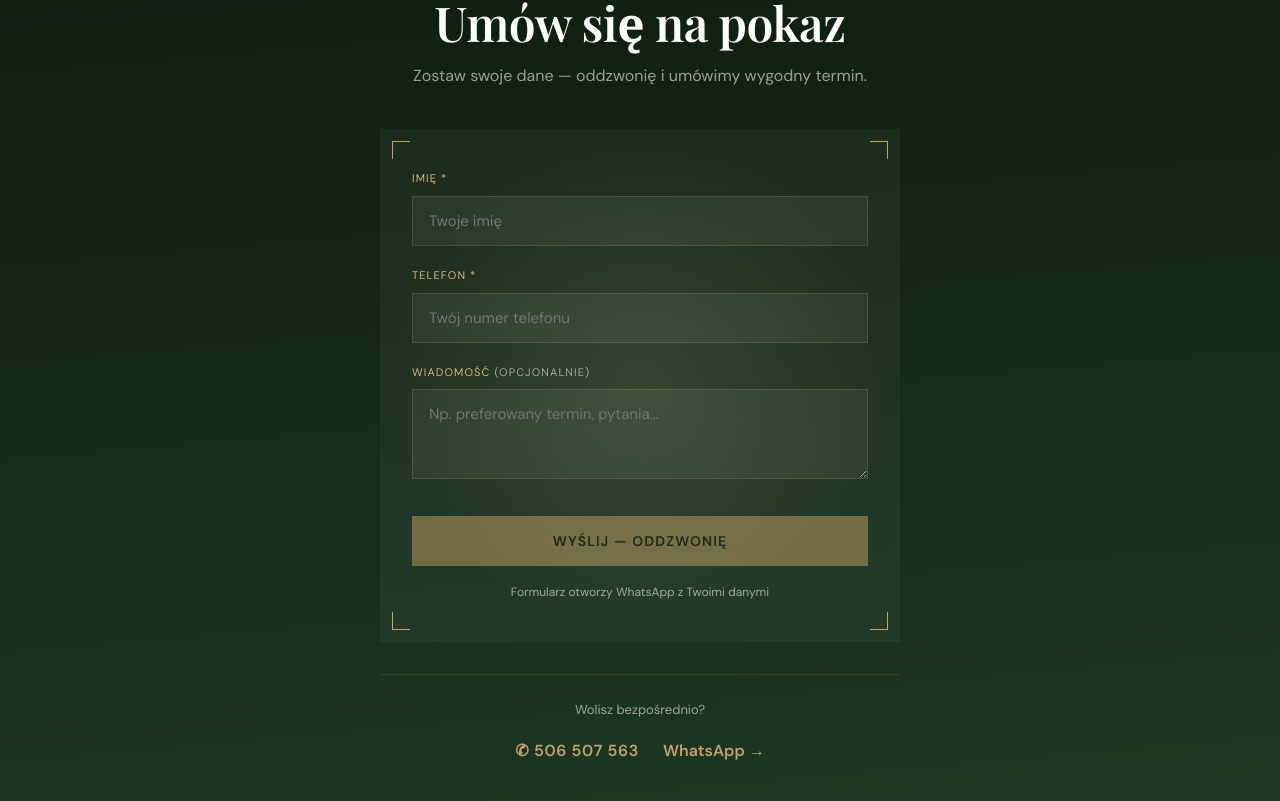
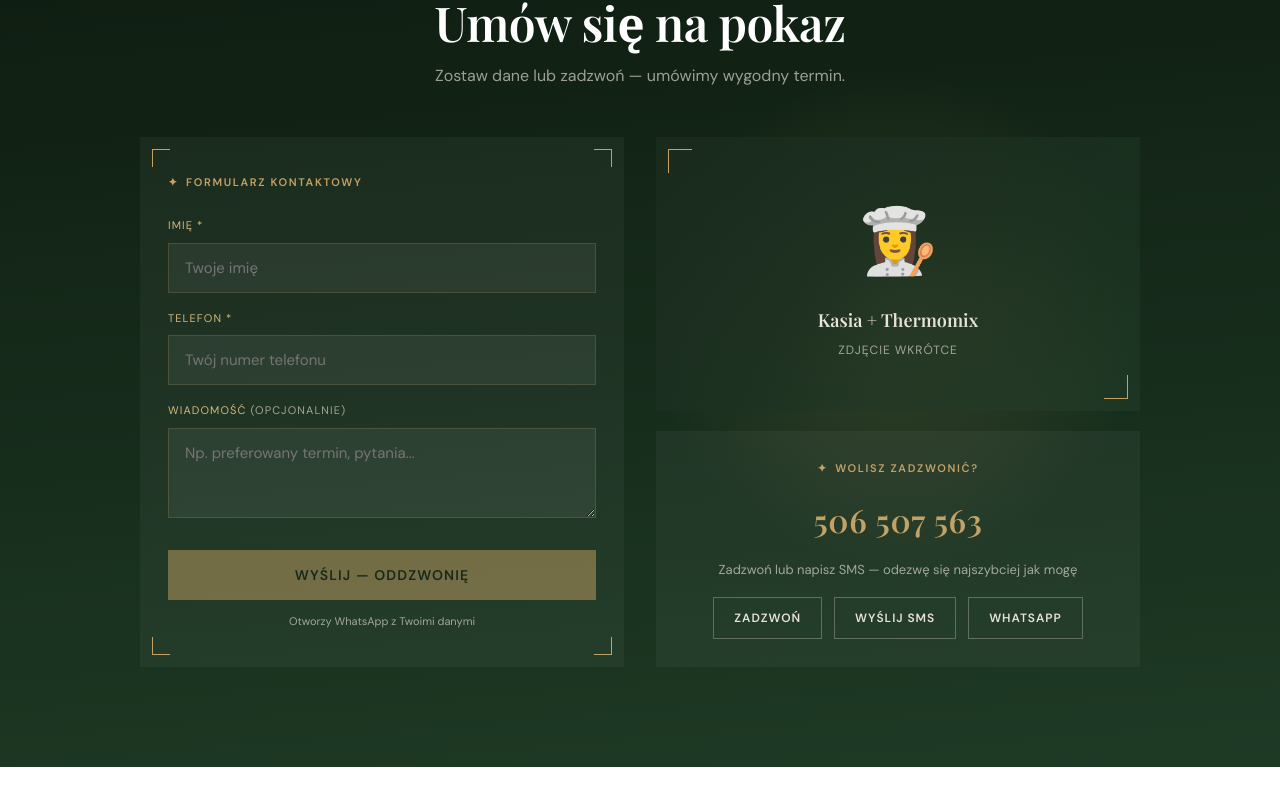
Before and after one commit to Vistechnologie/kaminskakatarzyna-website, a React (Vite) app: page / in a window 1280 px wide. Shown: the part 8119-8920 px from the top of the page. Built offline with nearby package versions, Linux system fonts and the light colour scheme; a web font is replaced by a local one.

Commit message:
v3: two-column booking layout

```diff
--- a/src/App.jsx
+++ b/src/App.jsx
@@ -772,50 +772,62 @@ function Booking() {
     setTimeout(() => setSent(false), 5000);
   };
 
+  const inputStyle = {
+    width: "100%", padding: "14px 16px", background: "rgba(255,255,255,0.06)",
+    border: `1px solid rgba(196,162,101,0.2)`, color: C.textOnDark,
+    fontSize: 15, fontFamily: fontSans, outline: "none",
+  };
+
   return (
     <section id="rezerwacja" style={{
       background: `linear-gradient(175deg, ${C.dark} 0%, ${C.forest} 100%)`,
-      padding: "100px 24px", textAlign: "center", position: "relative", overflow: "hidden",
+      padding: "100px 24px", position: "relative", overflow: "hidden",
     }}>
       <div style={{
-        position: "absolute", top: "50%", left: "50%", transform: "translate(-50%, -50%)",
+        position: "absolute", top: "50%", left: "70%", transform: "translate(-50%, -50%)",
         width: 500, height: 500, borderRadius: "50%",
         background: `radial-gradient(circle, ${C.goldGlow} 0%, transparent 70%)`,
         pointerEvents: "none",
       }} />
 
-      <div style={{ maxWidth: 520, margin: "0 auto", position: "relative" }}>
+      <div style={{ maxWidth: 1000, margin: "0 auto", position: "relative" }}>
+        <div style={{ textAlign: "center", marginBottom: 48 }}>
           <Reveal><div style={S.divider} /></Reveal>
-        <Reveal delay={0.1}>
-          <h2 style={{ ...S.h2Light, marginBottom: 12 }}>Umów się na pokaz</h2>
-          <p style={{ fontSize: 16, color: C.textOnDarkMed, marginBottom: 40, lineHeight: 1.7 }}>
-            Zostaw swoje dane — oddzwonię i umówimy wygodny termin.
-          </p>
-        </Reveal>
+          <Reveal delay={0.1}><h2 style={{ ...S.h2Light, marginBottom: 12 }}>Umów się na pokaz</h2></Reveal>
+          <Reveal delay={0.15}><p style={{ fontSize: 16, color: C.textOnDarkMed, lineHeight: 1.7 }}>
+            Zostaw dane lub zadzwoń — umówimy wygodny termin.
+          </p></Reveal>
+        </div>
 
-        <Reveal delay={0.2}>
+        <div style={{ display: "flex", gap: 32, flexWrap: "wrap", alignItems: "stretch" }}>
+
+          {/* LEFT — FORM */}
+          <Reveal delay={0.2} style={{ flex: "1 1 340px", minWidth: 300 }}>
             <div style={{
               background: "rgba(255,255,255,0.04)", border: `1px solid ${C.goldBorder}`,
-            padding: "40px 32px", position: "relative",
+              padding: "36px 28px", position: "relative", height: "100%",
+              display: "flex", flexDirection: "column",
             }}>
               <GoldCorners size={18} thickness={1} />
 
-            <div style={{ marginBottom: 20 }}>
-              <label style={{ display: "block", fontSize: 11, color: C.goldLight, letterSpacing: "0.1em", textTransform: "uppercase", marginBottom: 8, textAlign: "left" }}>Imię *</label>
-              <input type="text" value={name} onChange={e => setName(e.target.value)} placeholder="Twoje imię"
-                style={{ width: "100%", padding: "14px 16px", background: "rgba(255,255,255,0.06)", border: `1px solid rgba(196,162,101,0.2)`, color: C.textOnDark, fontSize: 15, fontFamily: fontSans, outline: "none" }} />
+              <div style={{ fontSize: 11, color: C.gold, letterSpacing: "0.15em", textTransform: "uppercase", marginBottom: 24, fontWeight: 600 }}>
+                ✦&ensp;Formularz kontaktowy
               </div>
 
-            <div style={{ marginBottom: 20 }}>
-              <label style={{ display: "block", fontSize: 11, color: C.goldLight, letterSpacing: "0.1em", textTransform: "uppercase", marginBottom: 8, textAlign: "left" }}>Telefon *</label>
-              <input type="tel" value={phone} onChange={e => setPhone(e.target.value)} placeholder="Twój numer telefonu"
-                style={{ width: "100%", padding: "14px 16px", background: "rgba(255,255,255,0.06)", border: `1px solid rgba(196,162,101,0.2)`, color: C.textOnDark, fontSize: 15, fontFamily: fontSans, outline: "none" }} />
+              <div style={{ marginBottom: 16 }}>
+                <label style={{ display: "block", fontSize: 11, color: C.goldLight, letterSpacing: "0.1em", textTransform: "uppercase", marginBottom: 8, textAlign: "left" }}>Imię *</label>
+                <input type="text" value={name} onChange={e => setName(e.target.value)} placeholder="Twoje imię" style={inputStyle} />
               </div>
 
-            <div style={{ marginBottom: 28 }}>
+              <div style={{ marginBottom: 16 }}>
+                <label style={{ display: "block", fontSize: 11, color: C.goldLight, letterSpacing: "0.1em", textTransform: "uppercase", marginBottom: 8, textAlign: "left" }}>Telefon *</label>
+                <input type="tel" value={phone} onChange={e => setPhone(e.target.value)} placeholder="Twój numer telefonu" style={inputStyle} />
+              </div>
+
+              <div style={{ marginBottom: 24, flex: 1 }}>
                 <label style={{ display: "block", fontSize: 11, color: C.goldLight, letterSpacing: "0.1em", textTransform: "uppercase", marginBottom: 8, textAlign: "left" }}>Wiadomość <span style={{ color: C.textOnDarkMed }}>(opcjonalnie)</span></label>
                 <textarea value={message} onChange={e => setMessage(e.target.value)} placeholder="Np. preferowany termin, pytania..." rows={3}
-                style={{ width: "100%", padding: "14px 16px", background: "rgba(255,255,255,0.06)", border: `1px solid rgba(196,162,101,0.2)`, color: C.textOnDark, fontSize: 15, fontFamily: fontSans, outline: "none", resize: "vertical" }} />
+                  style={{ ...inputStyle, resize: "vertical" }} />
               </div>
 
               <button onClick={handleSubmit} disabled={!name.trim() || !phone.trim()} style={{
@@ -825,28 +837,67 @@ function Booking() {
               }}>
                 {sent ? "✓ Wysłano!" : "Wyślij — oddzwonię"}
               </button>
-
-            <p style={{ fontSize: 12, color: C.textOnDarkMed, marginTop: 16 }}>
-              Formularz otworzy WhatsApp z Twoimi danymi
+              <p style={{ fontSize: 11, color: C.textOnDarkMed, marginTop: 12, textAlign: "center" }}>
+                Otworzy WhatsApp z Twoimi danymi
               </p>
             </div>
           </Reveal>
 
-        <Reveal delay={0.3}>
-          <div style={{ marginTop: 32, padding: "24px 0", borderTop: `1px solid rgba(196,162,101,0.15)` }}>
-            <p style={{ fontSize: 13, color: C.textOnDarkMed, marginBottom: 16 }}>Wolisz bezpośrednio?</p>
-            <div style={{ display: "flex", gap: 24, justifyContent: "center", flexWrap: "wrap" }}>
-              <a href={`tel:${CONFIG.phoneFormatted}`} style={{ color: C.gold, textDecoration: "none", fontSize: 16, fontWeight: 600, letterSpacing: "0.04em" }}>
-                ✆ {CONFIG.phone}
+          {/* RIGHT — PHOTO + PHONE */}
+          <Reveal delay={0.3} style={{ flex: "1 1 340px", minWidth: 300 }}>
+            <div style={{
+              height: "100%", display: "flex", flexDirection: "column",
+              gap: 20,
+            }}>
+              {/* Photo placeholder */}
+              <div style={{
+                flex: 1, background: `linear-gradient(135deg, ${C.darkCard} 0%, ${C.forestLight}40 100%)`,
+                border: `1px solid ${C.goldBorder}`,
+                display: "flex", flexDirection: "column", alignItems: "center", justifyContent: "center",
+                position: "relative", minHeight: 260,
+              }}>
+                <div style={{ position: "absolute", top: 12, left: 12, width: 24, height: 24, borderTop: `1.5px solid ${C.gold}`, borderLeft: `1.5px solid ${C.gold}` }} />
+                <div style={{ position: "absolute", bottom: 12, right: 12, width: 24, height: 24, borderBottom: `1.5px solid ${C.gold}`, borderRight: `1.5px solid ${C.gold}` }} />
+
+                <span style={{ fontSize: 64, marginBottom: 8 }}>👩‍🍳</span>
+                <div style={{ fontFamily: fontSerif, fontSize: 18, color: C.textOnDark, fontWeight: 600, marginBottom: 4 }}>{CONFIG.shortName} + Thermomix</div>
+                <div style={{ fontSize: 12, color: C.textOnDarkMed, letterSpacing: "0.08em", textTransform: "uppercase" }}>Zdjęcie wkrótce</div>
+              </div>
+
+              {/* Phone CTA */}
+              <div style={{
+                background: "rgba(255,255,255,0.04)", border: `1px solid ${C.goldBorder}`,
+                padding: "28px 24px", textAlign: "center",
+              }}>
+                <div style={{ fontSize: 11, color: C.gold, letterSpacing: "0.15em", textTransform: "uppercase", marginBottom: 16, fontWeight: 600 }}>
+                  ✦&ensp;Wolisz zadzwonić?
+                </div>
+                <a href={`tel:${CONFIG.phoneFormatted}`} style={{
+                  fontFamily: fontSerif, fontSize: 32, color: C.gold, textDecoration: "none",
+                  fontWeight: 600, display: "block", marginBottom: 12, letterSpacing: "0.02em",
+                }}>
+                  {CONFIG.phone}
                 </a>
+                <p style={{ fontSize: 13, color: C.textOnDarkMed, lineHeight: 1.6, marginBottom: 16 }}>
+                  Zadzwoń lub napisz SMS — odezwę się najszybciej jak mogę
+                </p>
+                <div style={{ display: "flex", gap: 12, justifyContent: "center" }}>
+                  <a href={`tel:${CONFIG.phoneFormatted}`} style={{
+                    ...S.btnOutlineLight, padding: "10px 20px", fontSize: 12,
+                  }}>Zadzwoń</a>
+                  <a href={`sms:${CONFIG.phoneFormatted}`} style={{
+                    ...S.btnOutlineLight, padding: "10px 20px", fontSize: 12,
+                  }}>Wyślij SMS</a>
                   <a href={`https://wa.me/${CONFIG.whatsapp}?text=${encodeURIComponent(CONFIG.whatsappDefaultMsg)}`}
-                target="_blank" rel="noopener noreferrer"
-                style={{ color: C.gold, textDecoration: "none", fontSize: 16, fontWeight: 600 }}>
-                WhatsApp →
-              </a>
+                    target="_blank" rel="noopener noreferrer" style={{
+                      ...S.btnOutlineLight, padding: "10px 20px", fontSize: 12,
+                    }}>WhatsApp</a>
+                </div>
               </div>
             </div>
           </Reveal>
+
+        </div>
       </div>
     </section>
   );
@@ -886,7 +937,6 @@ function Contact() {
             {[
               { label: "Instagram", href: CONFIG.instagram },
               { label: "Facebook", href: CONFIG.facebook },
-              { label: "TikTok", href: CONFIG.tiktok },
             ].map((s, i) => (
               <a key={i} href={s.href} target="_blank" rel="noopener noreferrer" style={{
                 textDecoration: "none", color: C.textLight, fontSize: 13, fontWeight: 500,
```
Lines whose indentation alone changed are shown as unchanged.
